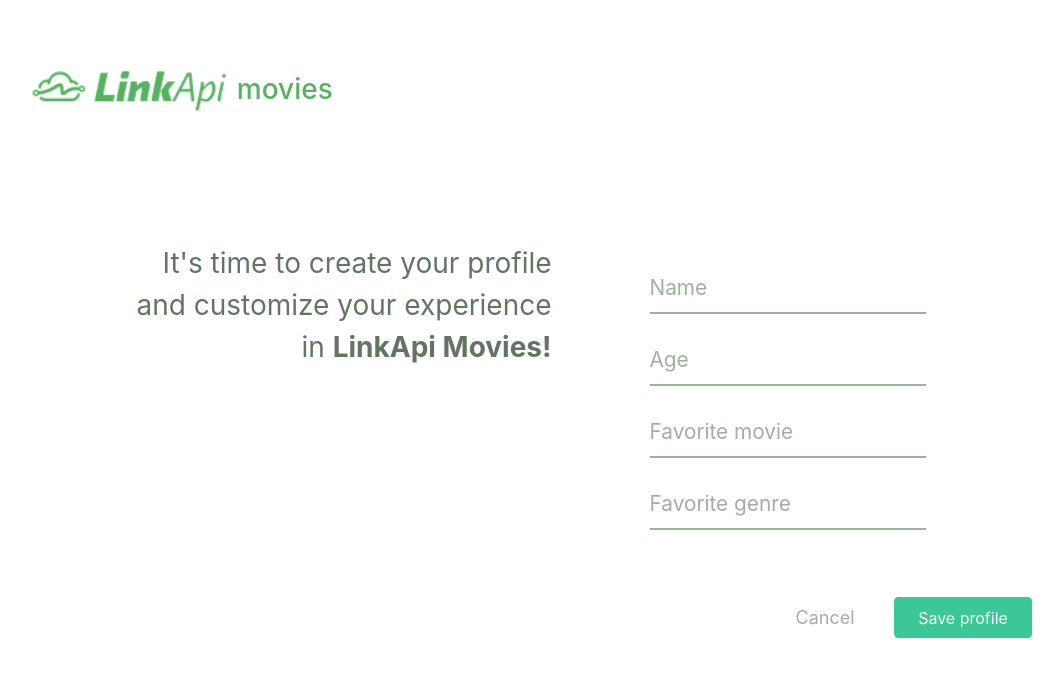
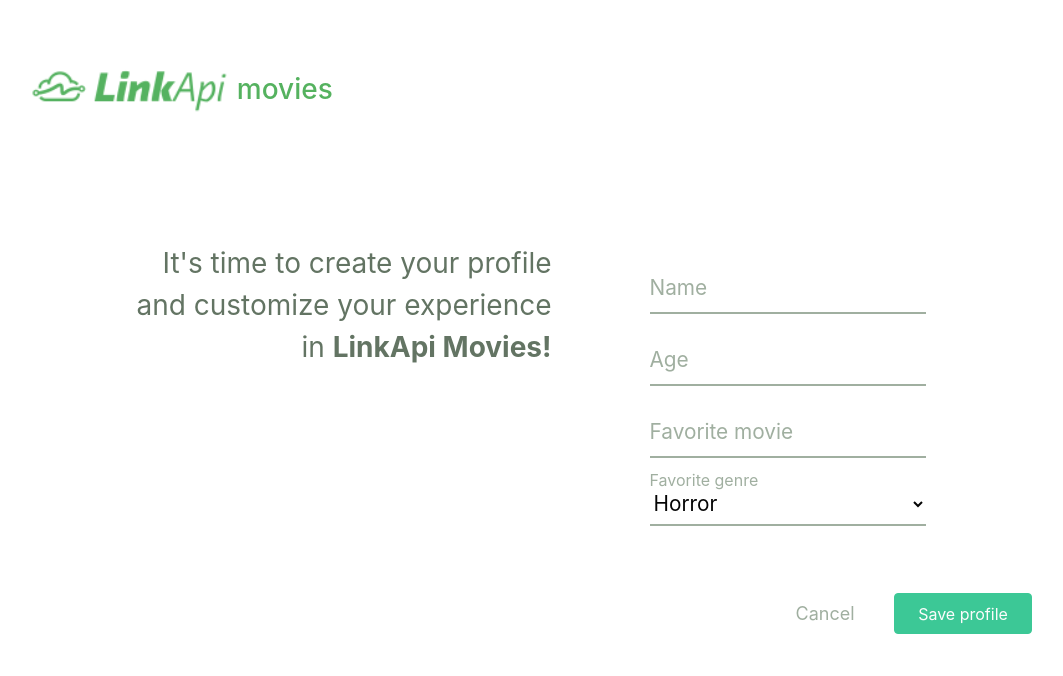
Before and after one commit to jpedrodealmeida/kapimovie, an Angular app in the folder front/kapimovie/: page /profile in a window 1280 px wide. Shown: the top 676 px of the page, without its empty margins (109-1172 px from the left). Built offline with nearby package versions, Linux system fonts and the light colour scheme.

Commit message:
creating select on profile form

```diff
--- a/front/kapimovie/src/app/views/user/profile/profile.component.html
+++ b/front/kapimovie/src/app/views/user/profile/profile.component.html
@@ -28,7 +28,12 @@
           <label for="movie" class="form__label">Favorite movie</label>
         </div>
         <div class="form__group field">
-          <input type="input" class="form__field" placeholder="Favorite genre" name="genre" id='genre' required />
+          <select class="form__field" id="genre" name='genre' required>
+            <option selected>Horror</option>
+            <option value="1">Action</option>
+            <option value="2">Drama</option>
+            <option value="3">Romance</option>
+          </select>
           <label for="genre" class="form__label">Favorite genre</label>
         </div>
         <div class="button-structure">
```
